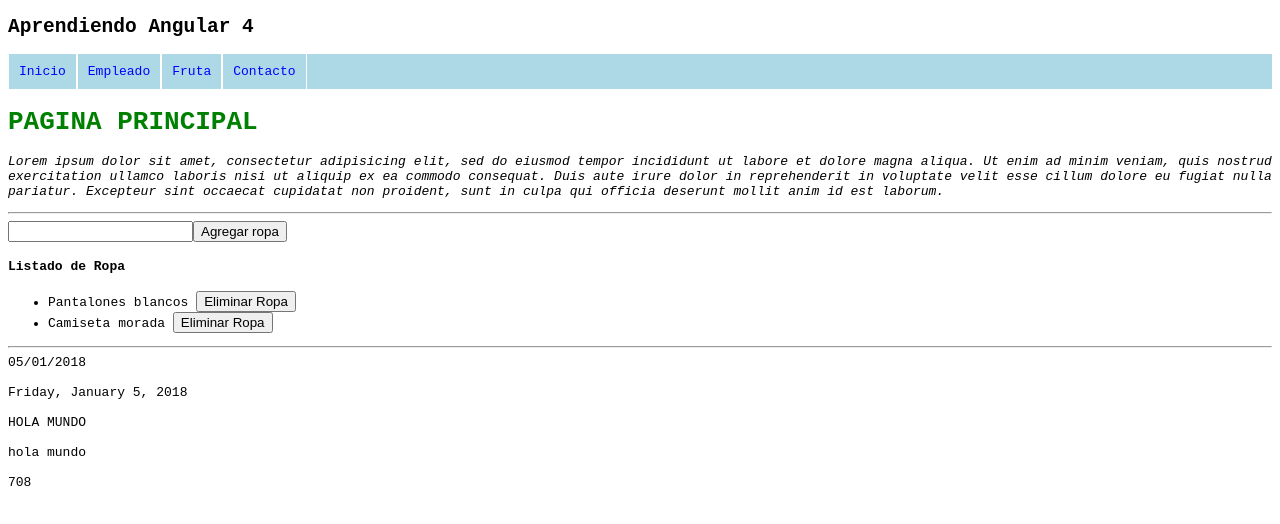
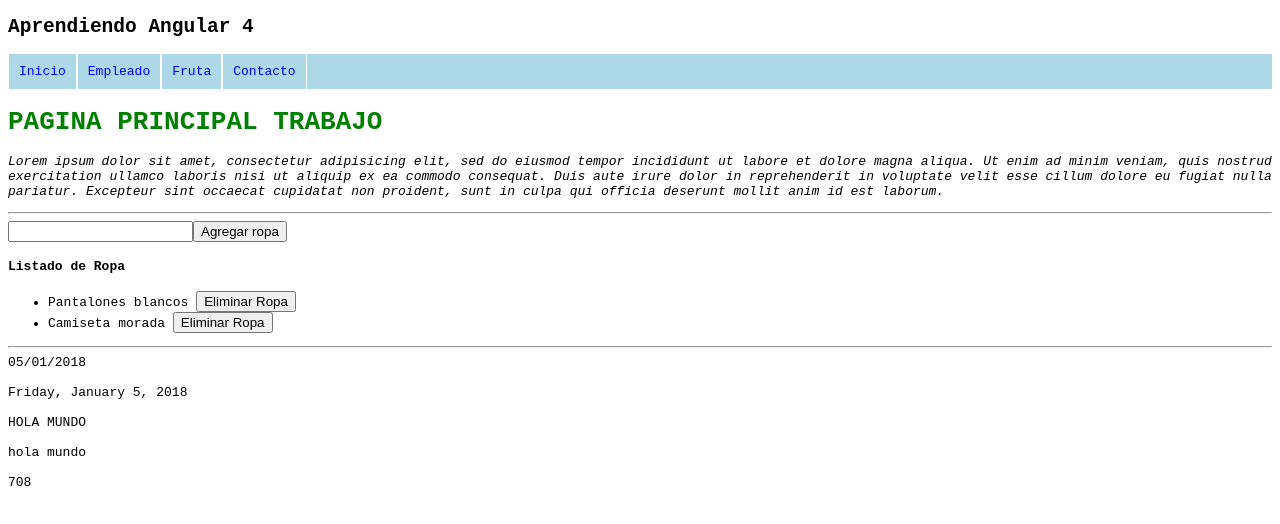
Before and after one commit to wilmarpulido91/curso-angular-cli, an Angular app: page / in a window 1280 px wide. Shown: the top 524 px of the page. Built offline with nearby package versions, Linux system fonts and the light colour scheme.

Commit message:
prueba con ramas - 1

```diff
--- a/src/app/home/home.component.ts
+++ b/src/app/home/home.component.ts
@@ -19,7 +19,7 @@ export class HomeComponent {
   constructor(
   	private _ropaService: RopaService
   ){
-    this.titulo_home = "PAGINA PRINCIPAL";
+    this.titulo_home = "PAGINA PRINCIPAL TRABAJO";
     this.fecha = new Date();
     this.texto_transform = "HoLa MunDo";
     this.numero_multiplica = 354;
```
